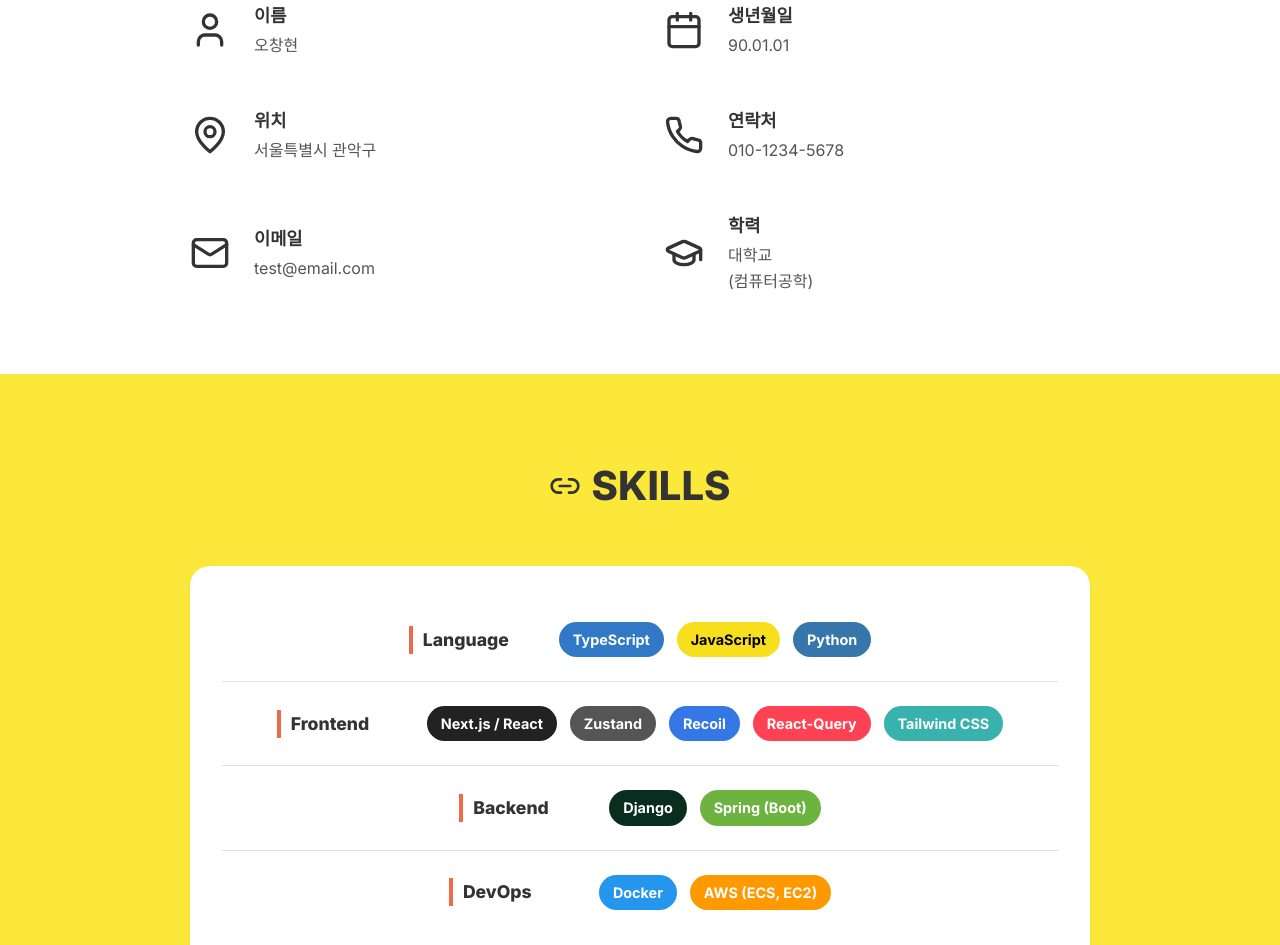
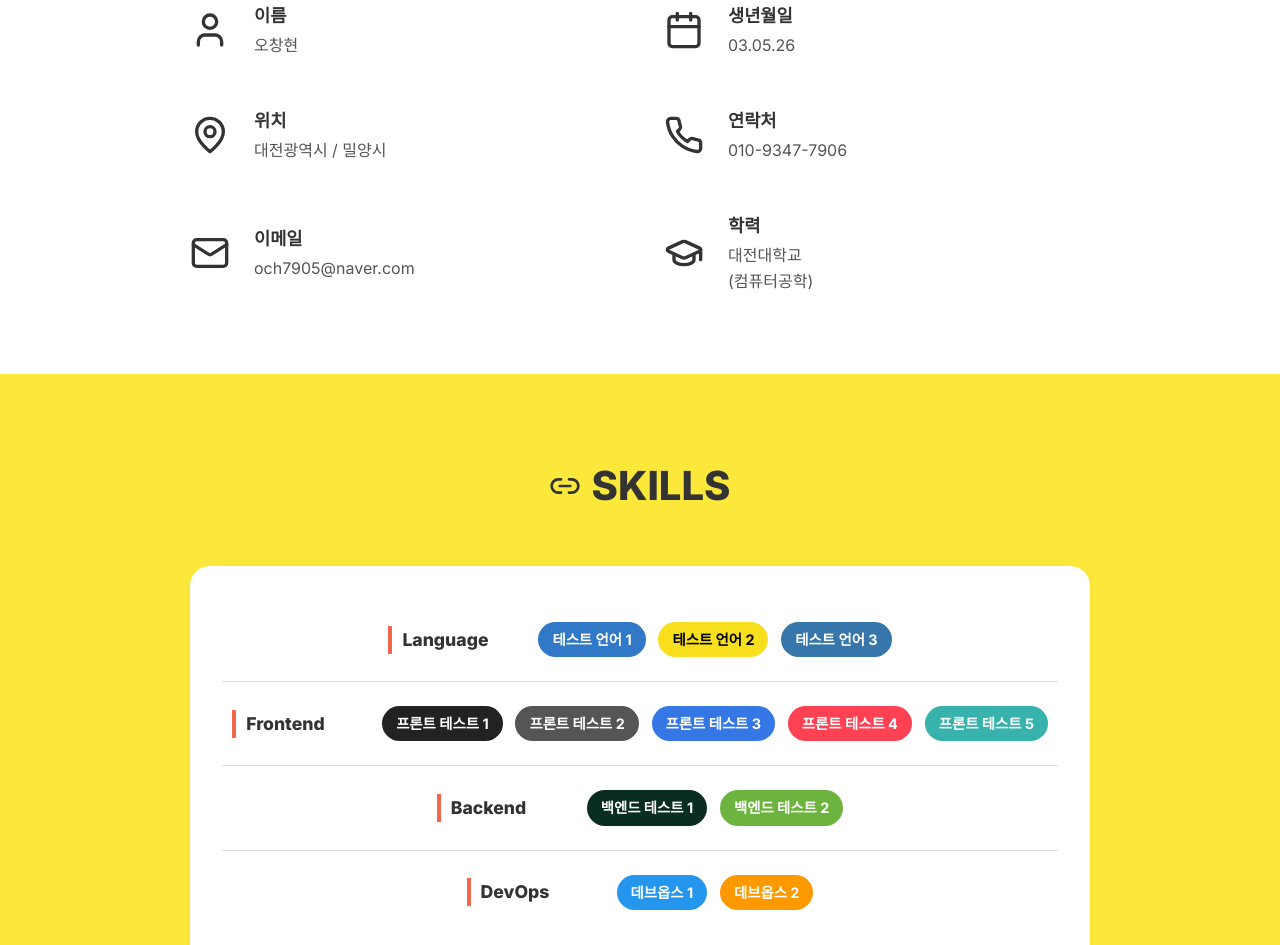
Before and after one commit to och7905/Personal_Page, a React (Vite) app: page / in a window 1280 px wide. Shown: the part 1060-2005 px from the top of the page. Built offline with nearby package versions, Linux system fonts and the light colour scheme.

Commit message:
Update Home.jsx
틀 내용 수정

```diff
--- a/src/pages/Home.jsx
+++ b/src/pages/Home.jsx
@@ -14,10 +14,11 @@ function Home() {
             {/* 1. Hero Section */}
             <section className="hero-section flex-center" id="hero">
                 <div className="hero-content text-center">
-                    <h1 className="hero-title">- 오창현 -<br />프론트 엔드 개발자 포트폴리오</h1>
+                    <h1 className="hero-title">- 오창현 -<br />개발자가 되고 싶은
+                        포트폴리오</h1>
                     <div className="hero-subtitle">
                         <p>안녕하세요.</p>
-                        <p>본질에 집중하는 프론트 엔드 개발자<br />오창현입니다.</p>
+                        <p>자기소개란<br />오창현입니다.</p>
                     </div>
                     <button className="hero-btn mt-lg" onClick={() => scrollToSection('about')}>
                         더 알아보기 <ChevronDown size={18} style={{ display: 'inline', verticalAlign: 'middle', marginLeft: '4px' }} />
@@ -41,35 +42,35 @@ function Home() {
                             <Calendar className="about-icon" />
                             <div className="about-info">
                                 <span className="about-label">생년월일</span>
-                                <span className="about-value">90.01.01</span>
+                                <span className="about-value">03.05.26</span>
                             </div>
                         </div>
                         <div className="about-item flex-center">
                             <MapPin className="about-icon" />
                             <div className="about-info">
                                 <span className="about-label">위치</span>
-                                <span className="about-value">서울특별시 관악구</span>
+                                <span className="about-value">대전광역시 / 밀양시</span>
                             </div>
                         </div>
                         <div className="about-item flex-center">
                             <Phone className="about-icon" />
                             <div className="about-info">
                                 <span className="about-label">연락처</span>
-                                <span className="about-value">010-1234-5678</span>
+                                <span className="about-value">010-9347-7906</span>
                             </div>
                         </div>
                         <div className="about-item flex-center">
                             <Mail className="about-icon" />
                             <div className="about-info">
                                 <span className="about-label">이메일</span>
-                                <span className="about-value">test@email.com</span>
+                                <span className="about-value">och7905@naver.com</span>
                             </div>
                         </div>
                         <div className="about-item flex-center">
                             <GraduationCap className="about-icon" />
                             <div className="about-info">
                                 <span className="about-label">학력</span>
-                                <span className="about-value">대학교<br />(컴퓨터공학)</span>
+                                <span className="about-value">대전대학교<br />(컴퓨터공학)</span>
                             </div>
                         </div>
                     </div>
@@ -84,33 +85,33 @@ function Home() {
                         <div className="skill-row border-bottom flex-center">
                             <div className="skill-category">Language</div>
                             <div className="skill-tags">
-                                <span className="skill-tag" style={{ backgroundColor: '#3178C6', color: 'white' }}>TypeScript</span>
-                                <span className="skill-tag" style={{ backgroundColor: '#F7DF1E', color: 'black' }}>JavaScript</span>
-                                <span className="skill-tag" style={{ backgroundColor: '#3776AB', color: 'white' }}>Python</span>
+                                <span className="skill-tag" style={{ backgroundColor: '#3178C6', color: 'white' }}>테스트 언어 1</span>
+                                <span className="skill-tag" style={{ backgroundColor: '#F7DF1E', color: 'black' }}>테스트 언어 2</span>
+                                <span className="skill-tag" style={{ backgroundColor: '#3776AB', color: 'white' }}>테스트 언어 3</span>
                             </div>
                         </div>
                         <div className="skill-row border-bottom flex-center">
                             <div className="skill-category">Frontend</div>
                             <div className="skill-tags">
-                                <span className="skill-tag bg-dark text-white">Next.js / React</span>
-                                <span className="skill-tag bg-gray text-white">Zustand</span>
-                                <span className="skill-tag" style={{ backgroundColor: '#3578E5', color: 'white' }}>Recoil</span>
-                                <span className="skill-tag" style={{ backgroundColor: '#FF4154', color: 'white' }}>React-Query</span>
-                                <span className="skill-tag" style={{ backgroundColor: '#38B2AC', color: 'white' }}>Tailwind CSS</span>
+                                <span className="skill-tag bg-dark text-white">프론트 테스트 1</span>
+                                <span className="skill-tag bg-gray text-white">프론트 테스트 2</span>
+                                <span className="skill-tag" style={{ backgroundColor: '#3578E5', color: 'white' }}>프론트 테스트 3</span>
+                                <span className="skill-tag" style={{ backgroundColor: '#FF4154', color: 'white' }}>프론트 테스트 4</span>
+                                <span className="skill-tag" style={{ backgroundColor: '#38B2AC', color: 'white' }}>프론트 테스트 5</span>
                             </div>
                         </div>
                         <div className="skill-row border-bottom flex-center">
                             <div className="skill-category">Backend</div>
                             <div className="skill-tags">
-                                <span className="skill-tag" style={{ backgroundColor: '#092E20', color: 'white' }}>Django</span>
-                                <span className="skill-tag" style={{ backgroundColor: '#6DB33F', color: 'white' }}>Spring (Boot)</span>
+                                <span className="skill-tag" style={{ backgroundColor: '#092E20', color: 'white' }}>백엔드 테스트 1</span>
+                                <span className="skill-tag" style={{ backgroundColor: '#6DB33F', color: 'white' }}>백엔드 테스트 2</span>
                             </div>
                         </div>
                         <div className="skill-row flex-center border-none">
                             <div className="skill-category">DevOps</div>
                             <div className="skill-tags">
-                                <span className="skill-tag" style={{ backgroundColor: '#2496ED', color: 'white' }}>Docker</span>
-                                <span className="skill-tag" style={{ backgroundColor: '#FF9900', color: 'white' }}>AWS (ECS, EC2)</span>
+                                <span className="skill-tag" style={{ backgroundColor: '#2496ED', color: 'white' }}>데브옵스 1</span>
+                                <span className="skill-tag" style={{ backgroundColor: '#FF9900', color: 'white' }}>데브옵스 2</span>
                             </div>
                         </div>
                     </div>
```
